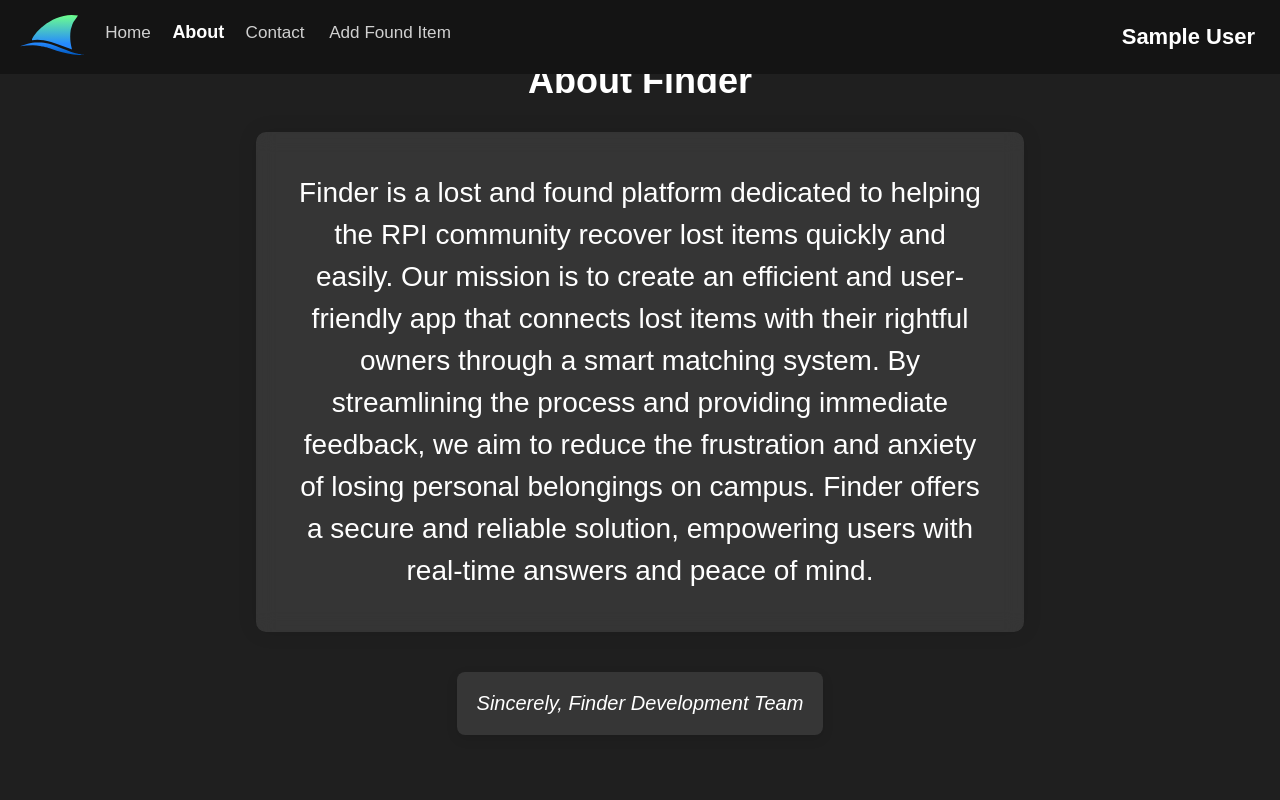
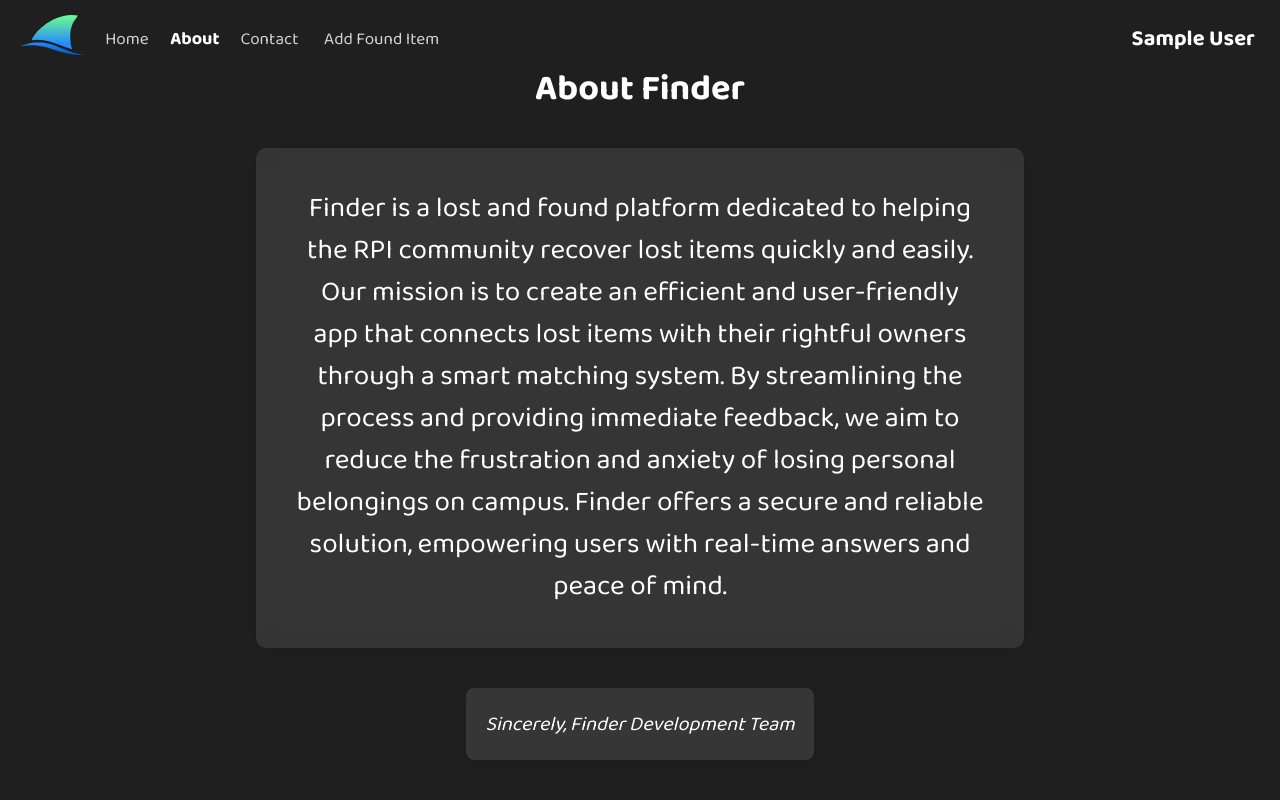
Before and after one commit to jfodera/Finder, a PHP site: page /php/about.php in a window 1280 px wide. Run offline with PHP 8.4, Linux system fonts and the light colour scheme; the visitor is signed in with stand-in values (Sample User, id 1).

Commit message:
cleaning out comments + minor styling edits

```diff
--- a/php/header.php
+++ b/php/header.php
@@ -6,7 +6,7 @@
 <!DOCTYPE html>
 <html lang="en">
 <body>
-<header class="global-header">
+<header class="global-header transparent">
     <div class="header-content">
         <!-- Uses php for the source so that this header can be used on multiple pages -->
          <!-- directly acter questionmark is if evaluates to true, after colon is false -->
@@ -18,8 +18,8 @@
             &#9776;
         </div>
         <nav id="nav-menu" class="nav-menu">
-            <a id="logoLin" href="<?php echo (basename($_SERVER['PHP_SELF']) == 'index.php' ? 'index.php' : '../index.php'); ?>">
-                <img class="logo-image" src="<?php echo (basename($_SERVER['PHP_SELF']) == 'index.php' ? 'assets/logo.svg' : '../assets/logo.svg'); ?>" alt="Finder Logo">
+            <a id="logoLin" href="../index.php">
+                <img class="logo-image" src="../assets/logo.svg" alt="Finder Logo">
             </a>
             <ul>
                 <li><a class="<?php echo (basename($_SERVER['PHP_SELF']) == 'dashboard.php' ? 'active' : ''); ?>" href="dashboard.php">Home</a></li>
@@ -58,7 +58,6 @@
     });
     document.addEventListener("scroll", (event) => {
         const Yoffset = window.scrollY;
-        // console.log(Yoffset);
         if (Yoffset > 150) {
             header.classList.remove('transparent')
         } else {
--- a/style.css
+++ b/style.css
@@ -4,7 +4,7 @@
 }
 
 :root {
-  --ff: "Montserrat", sans-serif;
+  --ff: "Baloo-2", "Montserrat", sans-serif;
   --h1: 700 1.5rem/1.4em var(--ff);
   --h2: 700 1.25rem/1.4em var(--ff);
   --p: 400 1rem/1.4em var(--ff);
@@ -15,8 +15,8 @@
   --grayo: hsl(0,0%,0%);
   --fgrnd: #eaeaea;
   --bgrnd: #1f1f1f;
-  --gradient-bgrnd1: #141414;
-  --gradient-bgrnd2: #2b2b2b;
+  --gradient-bgrnd1: #0c0c0c;
+  --gradient-bgrnd2: #323232;
 
   --background-under-height: -120vh;
 }
@@ -29,13 +29,10 @@
 
 body,
 html {
-  /* height: 100%; */
   min-height: 100dvh;
-  /* max-height: 100lvh; */
   display: flex;
   flex-direction: column;
   font-family: var(--ff);
-  /* background: linear-gradient(to right, #0066cc 20%, #01f573 80%); */
   background: var(--bgrnd);
   color: var(--fgrnd);
   overflow-x: hidden;
@@ -181,7 +178,6 @@
   right: 0;
   z-index: 1000;
   width: 100%;
-  background-color: var(--gradient-bgrnd1);
   transition: .5s
 }
 
@@ -223,7 +219,6 @@
 
 .nav-menu ul li{
   margin-left: 20px;
-  margin-bottom: 10px;
   display: flex;
   align-items: center;
   justify-content: center;
@@ -254,7 +249,6 @@
   font-size: 22px;
   text-decoration: none;
   font-weight: bold;
-  /* margin-right: 5px; */
   padding: 5px;
   min-width: 80px;
   text-align: right;
```
